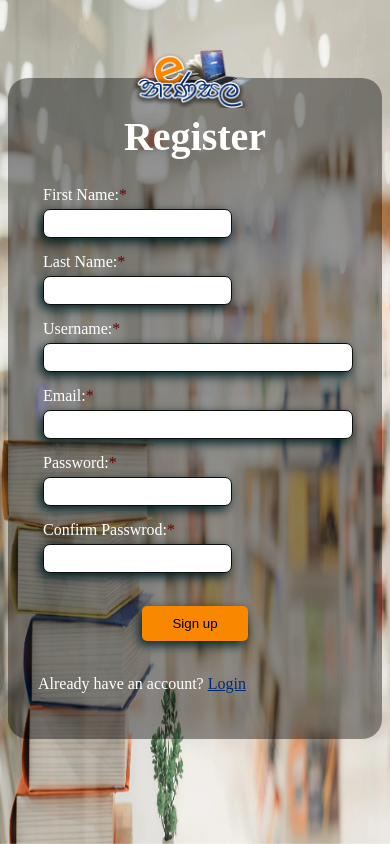
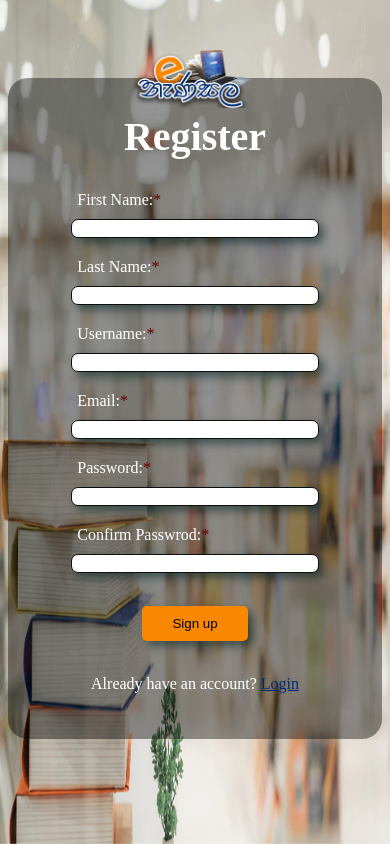
Before and after one commit to SandupaAbeywardana/Library-Management-System, a PHP site: page /html/register.html in a window 390 px wide. Run offline with PHP 8.4, Linux system fonts and the light colour scheme.

Commit message:
reg update

```diff
--- a/css/register.css
+++ b/css/register.css
@@ -26,18 +26,6 @@ body{
 #logo{
     width: 235px;
     z-index: 1;
-}
-
-@media only screen and (max-width: 800px) {
-    #logo{
-        width: 30%;
-    }
-}
-
-@media only screen and (max-width: 450px) {
-    #logo{
-        width: 130px;
-    }
 }
 
 #formdiv{
@@ -89,7 +77,7 @@ input{
     padding-left: 8px;
     margin-bottom: 15px;
     border: 1px solid rgb(13, 14, 14);
-    box-shadow: -3px 4px 11px #002125;
+    box-shadow: 5px 5px 10px 0px #0021258a;;
     height: 25px;
 }
 
@@ -105,7 +93,7 @@ input{
     border: none;
     border-radius: 5px;
     padding: 10px 30px;
-    box-shadow: -3px 4px 11px #002125;
+    box-shadow: 5px 5px 10px 0px #0021258a;
     background-color: #f98700;
     transition: 0.4s;
 }
@@ -115,3 +103,36 @@ input{
     background: white;
     transform: scale(1.03);
 }
+
+@media only screen and (max-width: 450px) {
+    #logo{
+        width: 130px;
+    }
+
+    .name{
+        display: inline-block;
+        text-align: center;
+        width: 100%;
+    }
+
+    label{
+        display: inline-block;
+        text-align: left;
+    }
+
+    .name input{
+        display: inline-block;
+        width: 75%;
+        height: 75%;
+    }
+
+    input, label{
+        display: inline-block;
+        width: 75%;
+        height: 75%;
+    }
+
+    #regForm{
+        text-align: center;
+    }
+}
--- a/html/register.html
+++ b/html/register.html
@@ -36,7 +36,7 @@
 
             <label for="uName">Username:<span class="required">*</span></label>
             <br>
-            <input type="text" id="uName" required>
+            <input type="text" id="uName" required minlength="8">
 
             <br>
 
```
